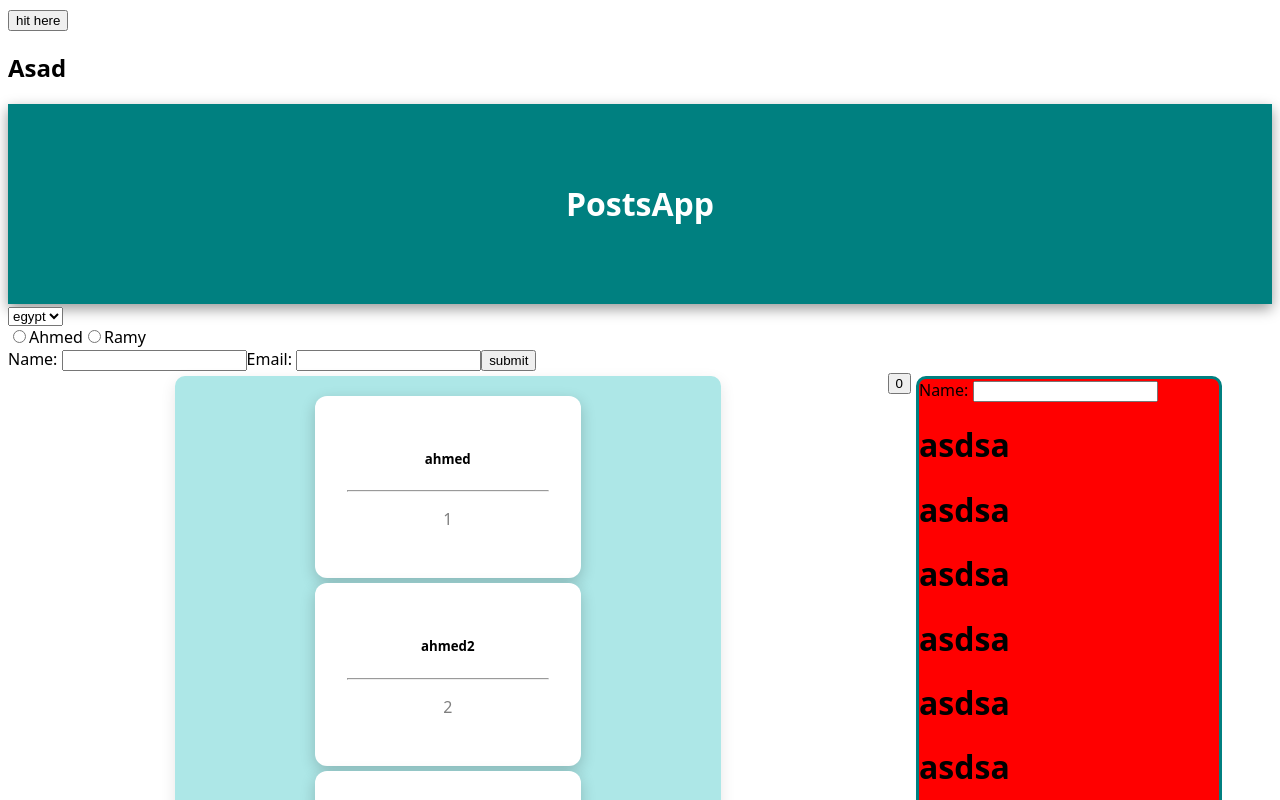
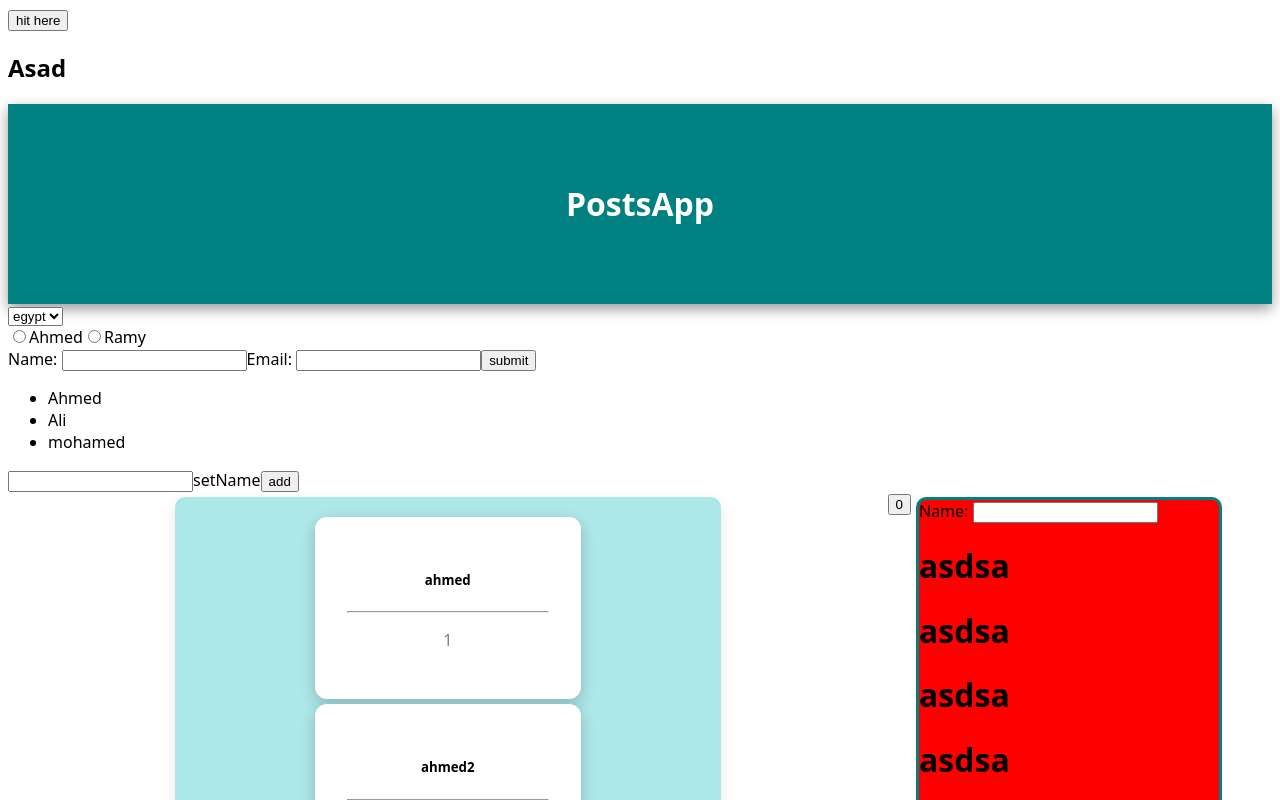
Before and after one commit to AhmeDev1425/React-Journey, a React (Vite) app in the folder project/: page / in a window 1280 px wide. Shown: the top 800 px of the page. Built offline with nearby package versions, Linux system fonts and the light colour scheme.

Commit message:
Array with UseState and input

```diff
--- a/project/src/Header.jsx
+++ b/project/src/Header.jsx
@@ -1,4 +1,5 @@
 import './styles/header.css'
+import Appender from "./ListAppend"
 import MyForm from './MyForm'
 const headerTitle = {
     color:"white",
@@ -18,6 +19,10 @@ function Header() {
             <div>
                 <MyForm/>
             </div>
+        <div>
+            <Appender/>
+        </div>
+
         </>
     )
 
--- /dev/null
+++ b/project/src/ListAppend.jsx
@@ -0,0 +1,35 @@
+import { useState } from "react"
+
+export default function Appender(){
+
+    const [getNames, setNames] = useState( ["Ahmed","Ali","mohamed"])
+
+    const namesList = getNames.map((name)=> {
+        return <li>{name}</li>
+    })
+
+    const [getInputNames, setInputNames] = useState()
+
+
+    function handleDevices() {
+        const newNames = [...getNames]
+        newNames.push(getInputNames)
+        setNames(newNames)
+    }
+
+    return (
+        <>
+            <div>
+                <ul>
+                    {namesList}
+                </ul>
+
+                <input value={getInputNames} onChange={(e)=> { setInputNames(e.target.value) } } type="text" />setName
+
+                <button onClick={handleDevices}>add</button>
+
+            </div>
+        </>
+    )
+
+    }
--- a/project/src/Post.jsx
+++ b/project/src/Post.jsx
@@ -17,6 +17,7 @@ function Post(props) {
             </p>
         </div>
 
+
     </>
 
 )
```
